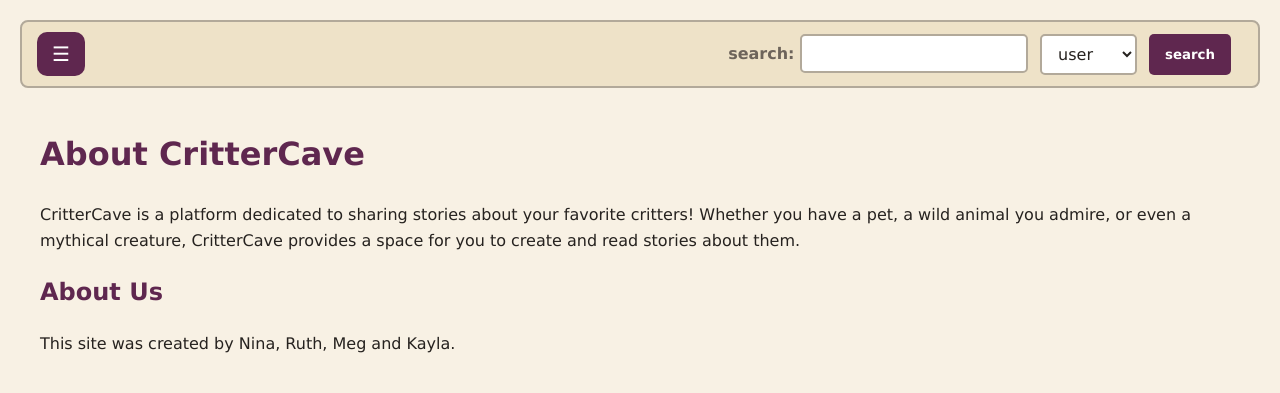
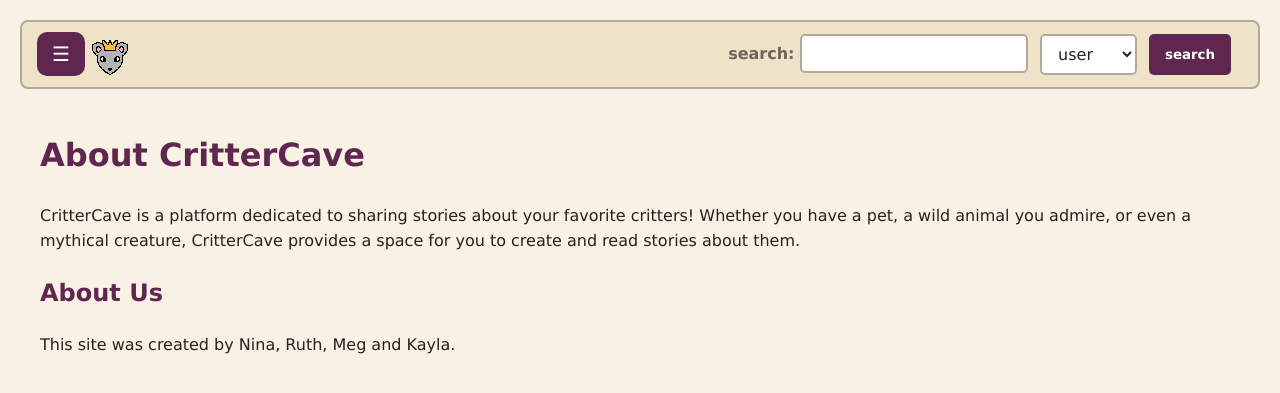
Before and after one commit to megdugan/CritterCave, a Flask app: page /about/ in a window 1280 px wide. Shown: the top 393 px of the page. Run offline with Flask 3, Linux system fonts and the light colour scheme; the visitor is signed in with stand-in values (Sample User, id 1).

Commit message:
favi takes to home page

```diff
--- a/static/style.css
+++ b/static/style.css
@@ -870,3 +870,9 @@ a:hover {
     grid-template-columns: 1fr;
   }
 }
+
+.favi {
+    display: inline-block;
+    vertical-align:middle; /* or top */
+    line-height: 0; /* optional but solves some cases */
+}
--- a/templates/base.html
+++ b/templates/base.html
@@ -42,6 +42,7 @@
 
       <div>
           <button class="openbtn" onclick="openNavall()">&#9776; </button>
+          <a href=" {{ url_for('index') }} "><img src="../static/favi.png" alt="favi" class="favi"></a>
       </div>
 
       <form class="search" method="GET" action="{{ url_for('lookup_form') }}">
--- a/templates/profile.html
+++ b/templates/profile.html
@@ -45,7 +45,7 @@
                     <p>{{ critter['name'] }}</p>
                 </a>
             {% else %}
-                <p>{{ user.username }} hasn't uploaded any critters.</p>
+                <p>{{ user.name }} hasn't uploaded any critters.</p>
             {% endfor %}
         </div>
 
@@ -63,7 +63,7 @@
                         <p>{{ story.critter_story }}</p>
                     </a>
                 {% else %}
-                    <p>{{ user.username }} hasn't written any stories.</p>
+                    <p>{{ user.name }} hasn't written any stories.</p>
                 {% endfor %}
             </div>
         </div>
```
